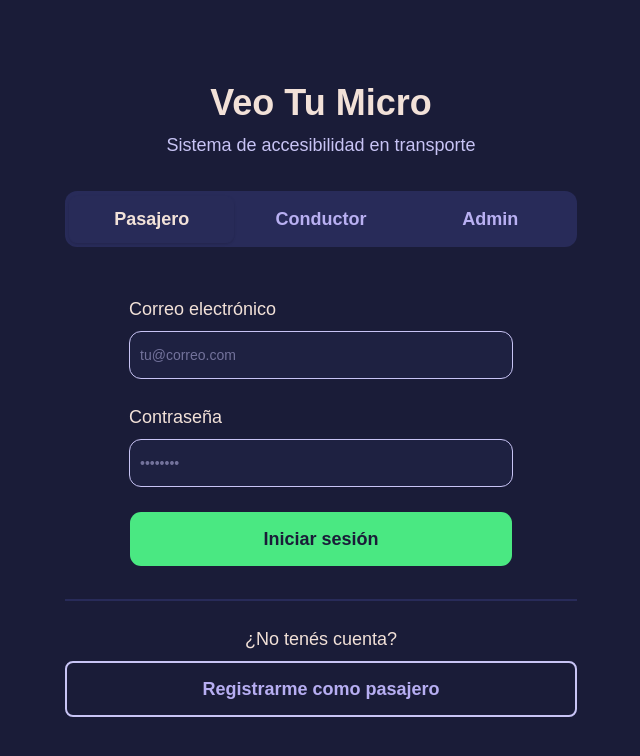
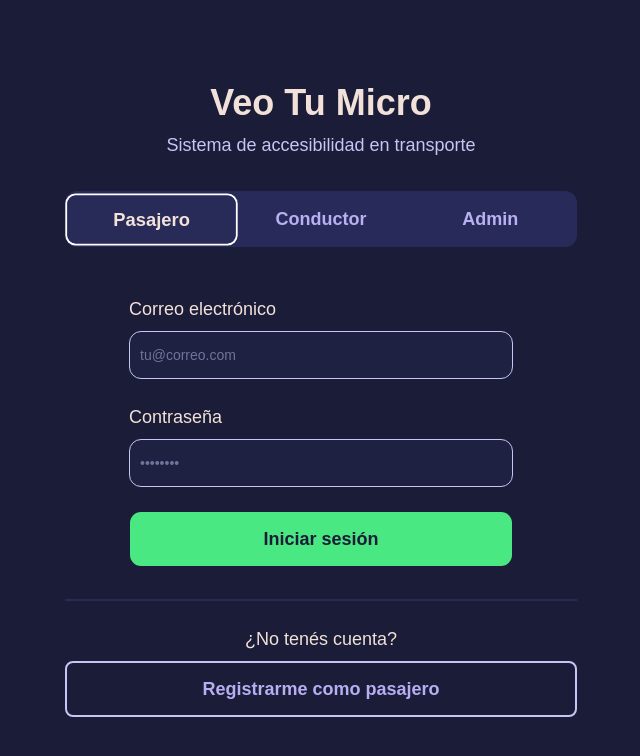
Before and after one commit to luzjulian/VeoTuMicro, a React (Vite) app in the folder frontend/: page /login in a window 1280 px wide. Shown: the top 756 px of the page, without its empty margins (319-959 px from the left). Built offline with nearby package versions, Linux system fonts and the light colour scheme.

Commit message:
Agregar efecto de anillo blanco a la pestaña activa en login

```diff
--- a/frontend/src/pages/auth/LoginPage.jsx
+++ b/frontend/src/pages/auth/LoginPage.jsx
@@ -7,11 +7,11 @@ import { LoginForm } from "@/components/auth/LoginForm";
 export default function LoginPage() {
   const [activeTab, setActiveTab] = useState("pasajero");
 
-const handleLogin = (data) => {
-  // data = { rol, email, password }
-  // Acá después conectamos el fetch/axios al backend
-  console.log("Login submit:", data);
-};
+  const handleLogin = (data) => {
+    // data = { rol, email, password }
+    // Acá después conectamos el fetch/axios al backend
+    console.log("Login submit:", data);
+  };
 
   return (
     <div className="min-h-dvh bg-fondo-principal flex flex-col items-center justify-center p-4 sm:p-6">
@@ -32,19 +32,19 @@ const handleLogin = (data) => {
           <TabsList className="grid w-full grid-cols-3 mb-6 bg-superficie-primaria h-auto min-h-14 rounded-lg gap-1 p-1">
             <TabsTrigger
               value="pasajero"
-              className="data-[state=active]:bg-acento-primario data-[state=active]:text-fondo-principal data-[state=active]:shadow-lg data-[state=active]:shadow-acento-primario/40 data-[state=active]:scale-[1.02] text-texto-principal text-sm sm:text-lg font-bold rounded-md py-2 sm:py-0 whitespace-nowrap transition-all"
+              className="data-active:bg-acento-primario data-active:text-fondo-principal data-active:ring-2 data-active:ring-white data-active:scale-[1.02] text-texto-principal text-sm sm:text-lg font-bold rounded-md py-2 sm:py-0 whitespace-nowrap transition-all"
             >
               Pasajero
             </TabsTrigger>
             <TabsTrigger
               value="conductor"
-              className="data-[state=active]:bg-acento-primario data-[state=active]:text-fondo-principal data-[state=active]:shadow-lg data-[state=active]:shadow-acento-primario/40 data-[state=active]:scale-[1.02] text-texto-principal text-sm sm:text-lg font-bold rounded-md py-2 sm:py-0 whitespace-nowrap transition-all"
+              className="data-active:bg-acento-primario data-active:text-fondo-principal data-active:ring-2 data-active:ring-white data-active:scale-[1.02] text-texto-principal text-sm sm:text-lg font-bold rounded-md py-2 sm:py-0 whitespace-nowrap transition-all"
             >
               Conductor
             </TabsTrigger>
             <TabsTrigger
               value="admin"
-              className="data-[state=active]:bg-acento-primario data-[state=active]:text-fondo-principal data-[state=active]:shadow-lg data-[state=active]:shadow-acento-primario/40 data-[state=active]:scale-[1.02] text-texto-principal text-sm sm:text-lg font-bold rounded-md py-2 sm:py-0 whitespace-nowrap transition-all"
+              className="data-active:bg-acento-primario data-active:text-fondo-principal data-active:ring-2 data-active:ring-white data-active:scale-[1.02] text-texto-principal text-sm sm:text-lg font-bold rounded-md py-2 sm:py-0 whitespace-nowrap transition-all"
             >
               Admin
             </TabsTrigger>
```
